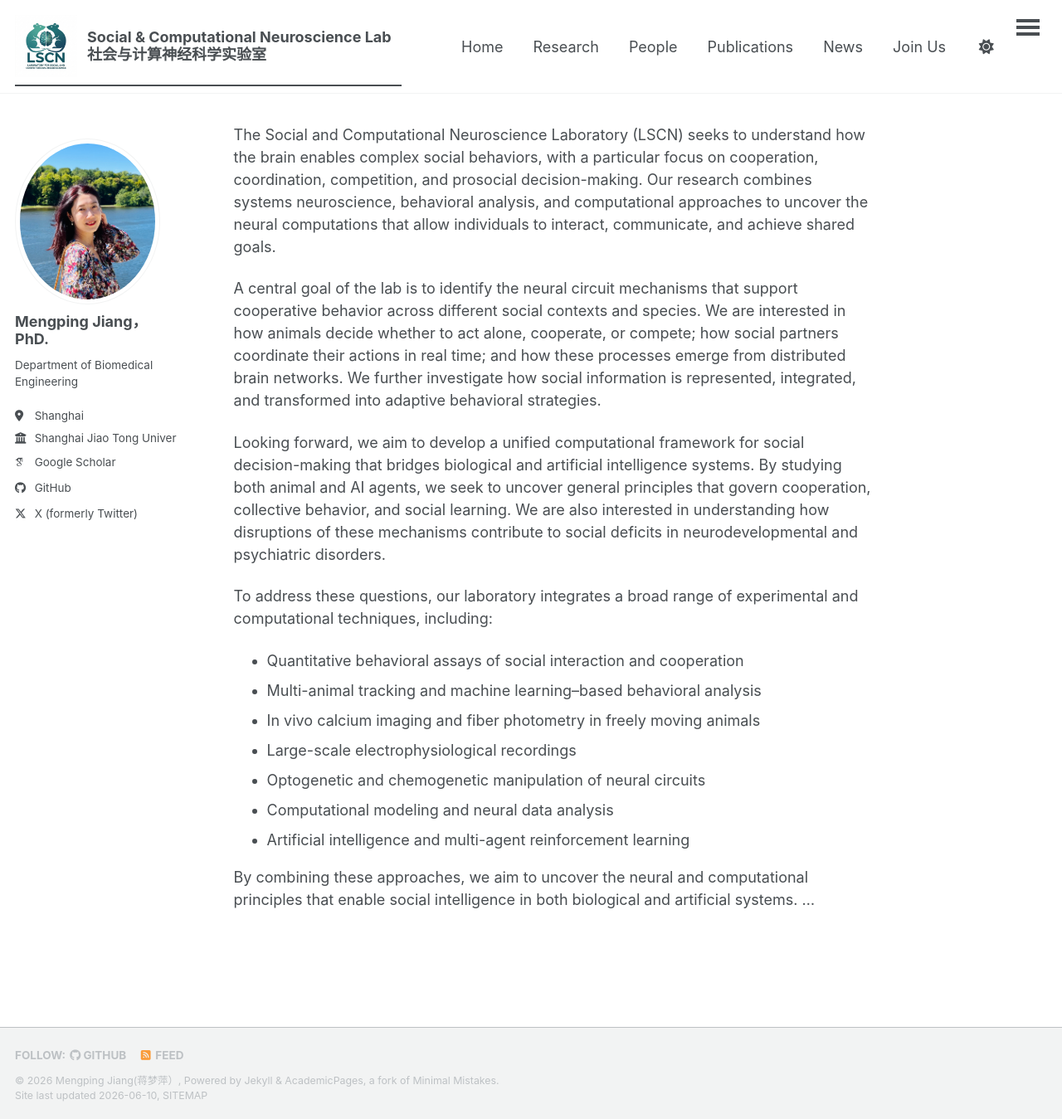
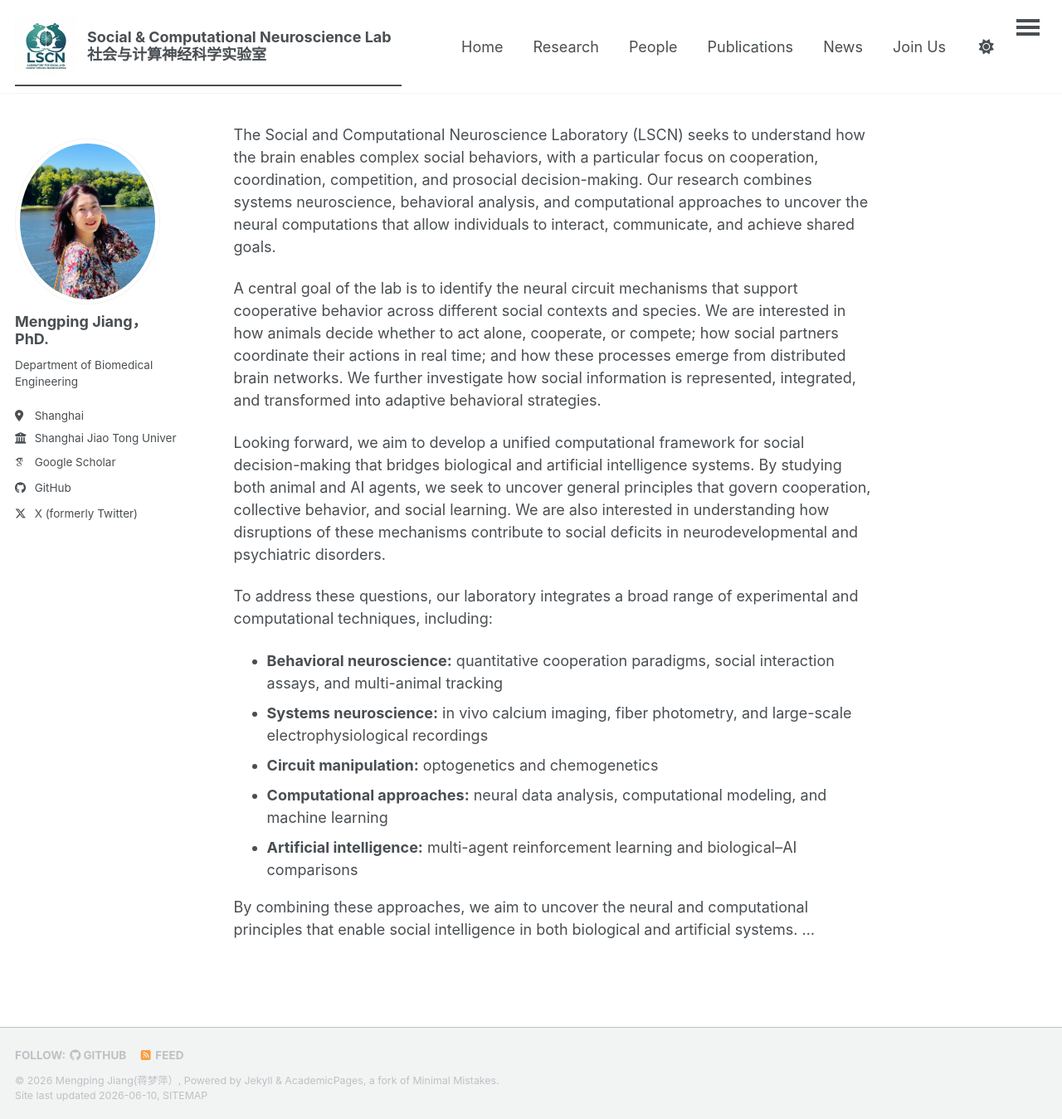
Before and after one commit to MengpingJiang/mengpingjiang.github.io, a Jekyll site: the page built from _pages/about.md, in a window 1280 px wide and 1349 px high. Shown: the whole window at 83% size. Built offline with Jekyll 4.4.1, drawn with Linux system fonts in a browser that asks for light colours; some web fonts are replaced; a script bundle is joined from its source files by our own code; library files that are not in the unit come from our copies.

Commit message:
Update about.md

```diff
--- a/_pages/about.md
+++ b/_pages/about.md
@@ -15,13 +15,11 @@ Looking forward, we aim to develop a unified computational framework for social
 
 To address these questions, our laboratory integrates a broad range of experimental and computational techniques, including:
 
-- Quantitative behavioral assays of social interaction and cooperation
-- Multi-animal tracking and machine learning–based behavioral analysis
-- In vivo calcium imaging and fiber photometry in freely moving animals
-- Large-scale electrophysiological recordings
-- Optogenetic and chemogenetic manipulation of neural circuits
-- Computational modeling and neural data analysis
-- Artificial intelligence and multi-agent reinforcement learning
+- **Behavioral neuroscience:** quantitative cooperation paradigms, social interaction assays, and multi-animal tracking
+- **Systems neuroscience:** in vivo calcium imaging, fiber photometry, and large-scale electrophysiological recordings
+- **Circuit manipulation:** optogenetics and chemogenetics
+- **Computational approaches:** neural data analysis, computational modeling, and machine learning
+- **Artificial intelligence:** multi-agent reinforcement learning and biological–AI comparisons
 
 By combining these approaches, we aim to uncover the neural and computational principles that enable social intelligence in both biological and artificial systems.
 ...
```
